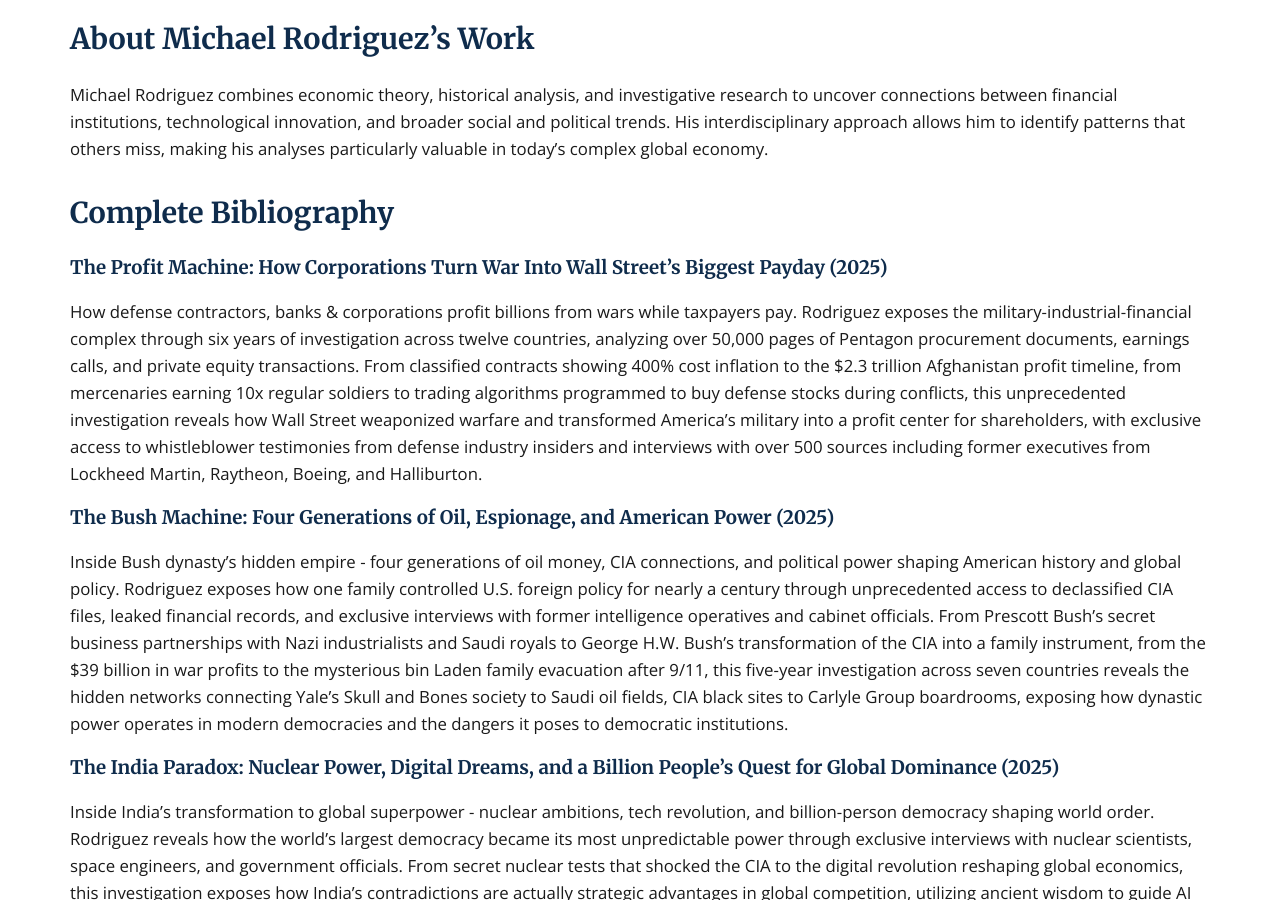
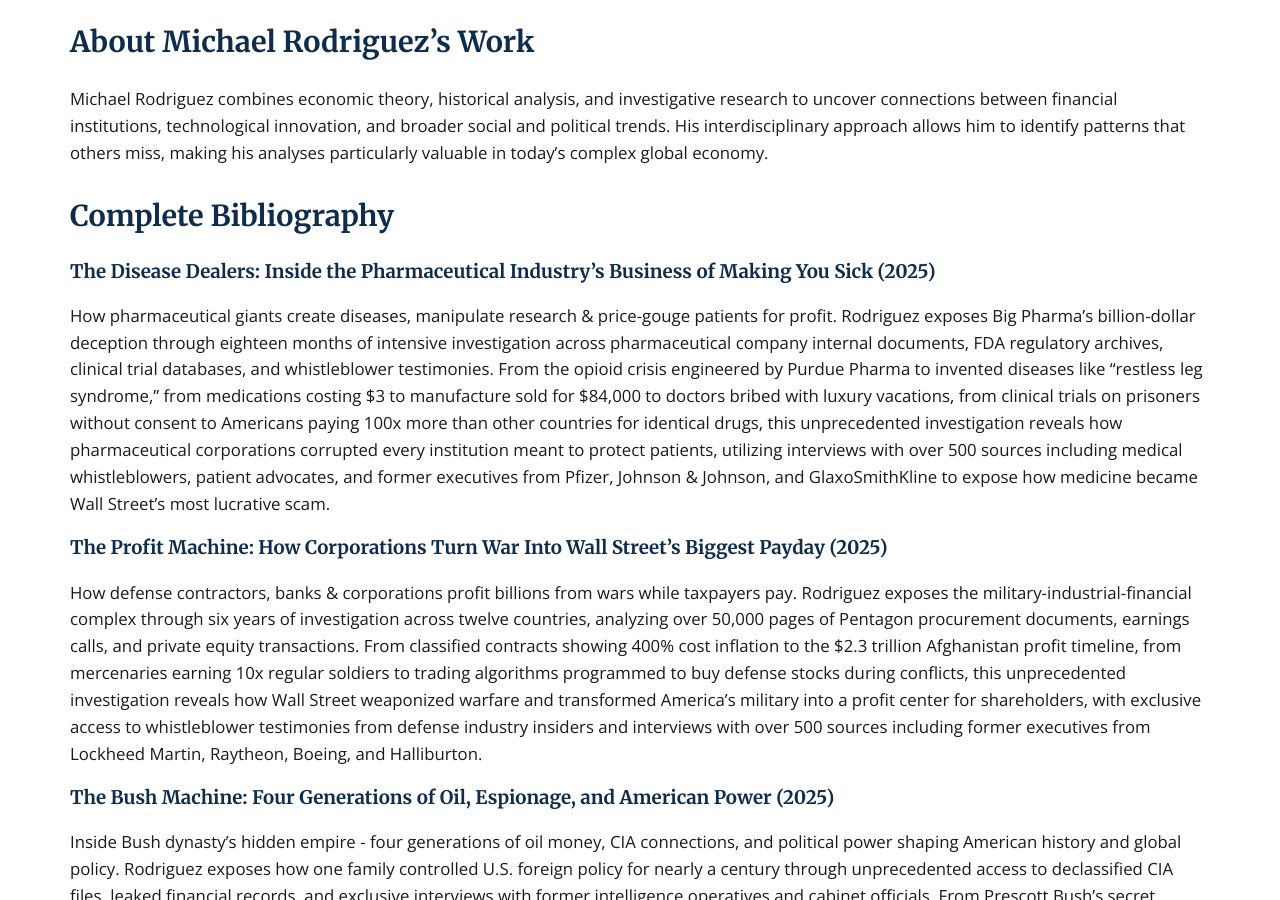
Before and after one commit to Zews123/michael-rodriguez-books, a Jekyll site: the page built from books/index.md, in a window 1280 px wide and 900 px high, scrolled down 5894 px. Built offline with Jekyll 4.4.1, drawn with Linux system fonts in a browser that asks for light colours; some of the changed text lies outside the part shown.

Commit message:
Add 'The Disease Dealers' book details and update bibliography
Added new book 'The Disease Dealers' with detailed description and image. Updated bibliography with descriptions for 'The Disease Dealers' and 'The Profit Machine'.

```diff
--- a/books/index.md
+++ b/books/index.md
@@ -10,6 +10,15 @@
 Dive into the complex world of global economics, financial markets, and power structures through Michael Rodriguez's insightful and meticulously researched books.
 
 <div class="book-grid">
+  <div class="book-card">
+    <img src="{{ site.baseurl }}/assets/images/Disease_Dealers.webp" alt="The Disease Dealers: Inside the Pharmaceutical Industry's Business of Making You Sick by Michael Rodriguez" style="width: 100%; height: auto; max-height: 400px; object-fit: contain;">
+    <div class="book-card-content">
+      <h3>The Disease Dealers</h3>
+      <p>How pharmaceutical giants create diseases, manipulate research & price-gouge patients for profit. Expose Big Pharma's billion-dollar deception from opioid crisis to invented illnesses.</p>
+      <a href="{{ site.baseurl }}/books/Disease_Dealers" class="btn">Read More <span class="visually-hidden">about The Disease Dealers by Michael Rodriguez</span></a>
+    </div>
+  </div>
+
   <div class="book-card">
     <img src="{{ site.baseurl }}/assets/images/Profit_Machine.webp" alt="The Profit Machine: How Corporations Turn War Into Wall Street's Biggest Payday by Michael Rodriguez" style="width: 100%; height: auto; max-height: 400px; object-fit: contain;">
     <div class="book-card-content">
@@ -224,6 +233,9 @@
 
 ## Complete Bibliography
 
+### The Disease Dealers: Inside the Pharmaceutical Industry's Business of Making You Sick (2025)
+How pharmaceutical giants create diseases, manipulate research & price-gouge patients for profit. Rodriguez exposes Big Pharma's billion-dollar deception through eighteen months of intensive investigation across pharmaceutical company internal documents, FDA regulatory archives, clinical trial databases, and whistleblower testimonies. From the opioid crisis engineered by Purdue Pharma to invented diseases like "restless leg syndrome," from medications costing $3 to manufacture sold for $84,000 to doctors bribed with luxury vacations, from clinical trials on prisoners without consent to Americans paying 100x more than other countries for identical drugs, this unprecedented investigation reveals how pharmaceutical corporations corrupted every institution meant to protect patients, utilizing interviews with over 500 sources including medical whistleblowers, patient advocates, and former executives from Pfizer, Johnson & Johnson, and GlaxoSmithKline to expose how medicine became Wall Street's most lucrative scam.
+
 ### The Profit Machine: How Corporations Turn War Into Wall Street's Biggest Payday (2025)
 How defense contractors, banks & corporations profit billions from wars while taxpayers pay. Rodriguez exposes the military-industrial-financial complex through six years of investigation across twelve countries, analyzing over 50,000 pages of Pentagon procurement documents, earnings calls, and private equity transactions. From classified contracts showing 400% cost inflation to the $2.3 trillion Afghanistan profit timeline, from mercenaries earning 10x regular soldiers to trading algorithms programmed to buy defense stocks during conflicts, this unprecedented investigation reveals how Wall Street weaponized warfare and transformed America's military into a profit center for shareholders, with exclusive access to whistleblower testimonies from defense industry insiders and interviews with over 500 sources including former executives from Lockheed Martin, Raytheon, Boeing, and Halliburton.
 
@@ -319,6 +331,12 @@
     "url": "https://zews123.github.io/michael-rodriguez-books/"
   },
   "hasPart": [
+    {
+      "@type": "Book",
+      "name": "The Disease Dealers",
+      "author": "Michael Rodriguez",
+      "description": "How pharmaceutical giants create diseases, manipulate research & price-gouge patients for profit. Inside Big Pharma's billion-dollar deception."
+    },
     {
       "@type": "Book",
       "name": "The Profit Machine",
```
